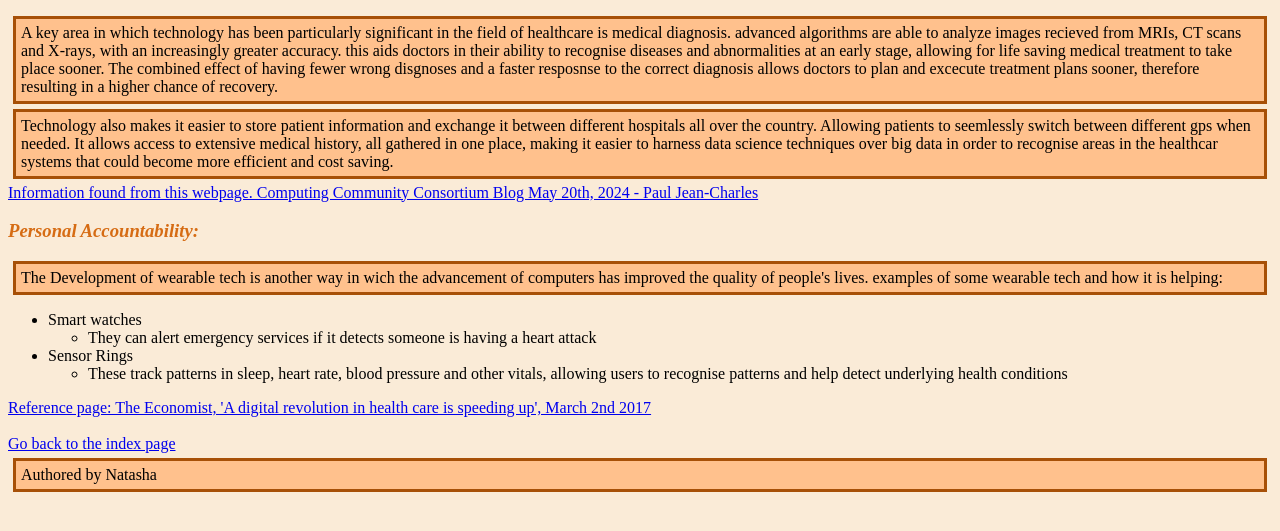
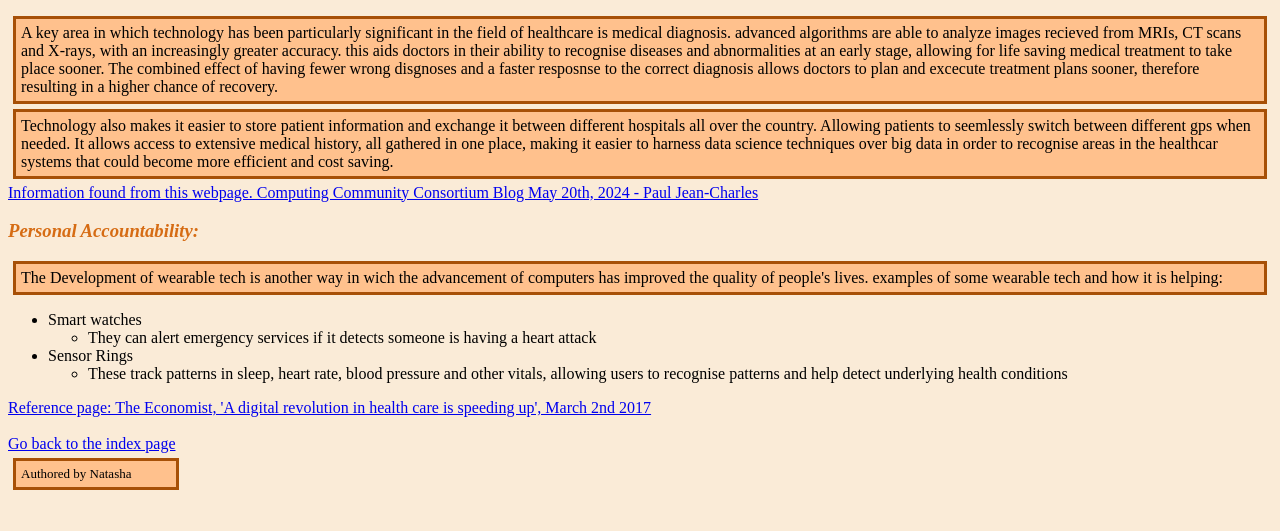
Before and after one commit to tashiexdavid/Practical-week-5-group-work, a plain HTML site: page Page2.html in a window 1280 px wide. Shown: the part 105-636 px from the top of the page. Drawn offline with Linux system fonts and the light colour scheme.

Commit message:
edited css file

```diff
--- a/Page2.html
+++ b/Page2.html
@@ -37,6 +37,6 @@
         <br>
         <br>
         <a href="index.html">Go back to the index page</a>
-        <p>Authored by Natasha</p>
+        <p class="author">Authored by Natasha</p>
     </body>
 </html>
--- a/Web_Style.css
+++ b/Web_Style.css
@@ -17,3 +17,7 @@ p {
     background-color: #FFC18D;
 
 }
+p.author {
+    font-size: small;
+    width: 150px;
+}
```
Also changed, not shown: pageone.html (+1 -1 lines).
